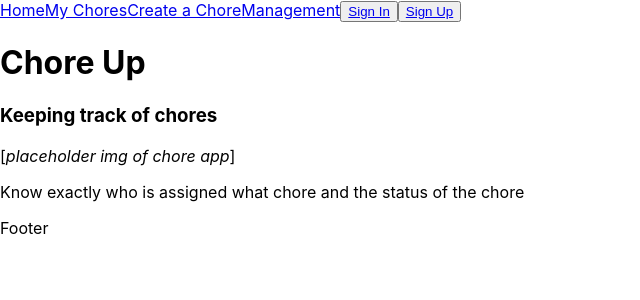
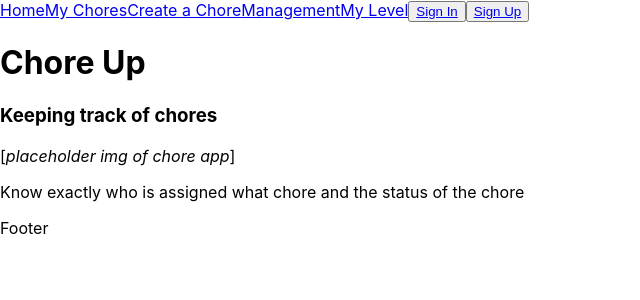
Before and after one commit to Human437/chore-up-client, a React (Create React App) app: page / in a window 1280 px wide. Shown: the top 300 px of the page, without its empty margins (0-640 px from the left). Built offline with nearby package versions, Linux system fonts and the light colour scheme.

Commit message:
Added route to my level

```diff
--- a/src/App.js
+++ b/src/App.js
@@ -7,8 +7,9 @@ import Management from "./management/management";
 import MyChores from "./my-chores/my-chores";
 import SignIn from "./sign-in/sign-in";
 import SignUp from "./sign-up/sign-up";
-import NavBar from './navbar/navbar';
-import HomePage from './home-page/home-page'
+import NavBar from "./navbar/navbar";
+import HomePage from "./home-page/home-page";
+import MyLevel from "./my-level/my-level";
 
 export default class App extends React.Component {
   constructor(props) {
@@ -27,6 +28,7 @@ export default class App extends React.Component {
           <Route path="/create-a-chore" component={CreateAChore} />
           <Route path="/sign-in" component={SignIn} />
           <Route path="/sign-up" component={SignUp} />
+          <Route path="/my-level" component={MyLevel} />
         </main>
       </ChoreUpContext.Provider>
     );
--- a/src/navbar/navbar.js
+++ b/src/navbar/navbar.js
@@ -18,6 +18,7 @@ export default class NavBar extends React.Component {
           <Link to= '/my-chores'>My Chores</Link>
           <Link to= '/create-a-chore'>Create a Chore</Link>
           <Link to= '/management'>Management</Link>
+          <Link to= '/my-level'>My Level</Link>
           <button><Link to="/sign-in">Sign In</Link></button>
           <button><Link to="/sign-up">Sign Up</Link></button>
         </nav>
```
